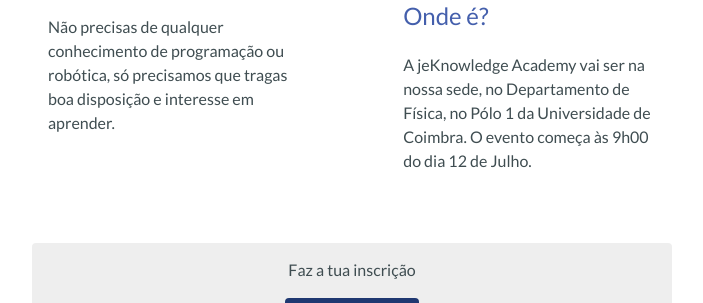
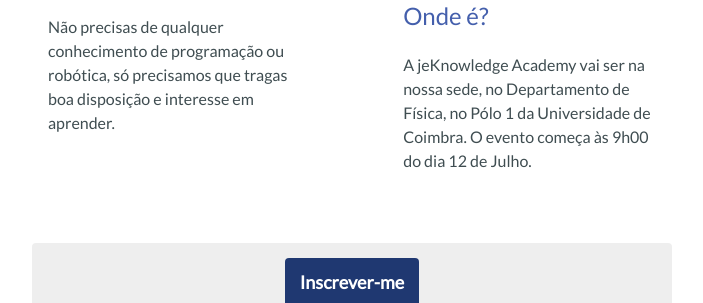
Before and after one commit to jeKnowledge/academy-articles, a Jekyll site: the page built from Academy2016.md, in a window 1280 px wide and 900 px high, scrolled down 2673 px, cut to the strip 0-303 px from the top of the window. Shown: the whole strip, without its empty margins (288-991 px from the left). Built offline with Jekyll 4.4.1, drawn with Linux system fonts in a browser that asks for light colours; a style sheet for code colours, icons or effects is not loaded.

Commit message:
academy 2016 improvement

```diff
--- a/Academy2016.md
+++ b/Academy2016.md
@@ -214,7 +214,6 @@
  <br>
   <div class="box grey" style="max-width: 40em; margin:auto;">
   <center>
-  <p>Faz a tua inscrição</p>
   <a class="btn btn-sub box button" style="color:white" href="https://jeknowledge.typeform.com/to/jy24kE" data-mode="1" target="_blank">Inscrever-me</a>
   <script>(function(){var qs,js,q,s,d=document,gi=d.getElementById,ce=d.createElement,gt=d.getElementsByTagName,id='typef_orm',b='https://s3-eu-west-1.amazonaws.com/share.typeform.com/';if(!gi.call(d,id)){js=ce.call(d,'script');js.id=id;js.src=b+'share.js';q=gt.call(d,'script')[0];q.parentNode.insertBefore(js,q)}id=id+'_';if(!gi.call(d,id)){qs=ce.call(d,'link');qs.rel='stylesheet';qs.id=id;qs.href=b+'share-button.css';s=gt.call(d,'head')[0];s.appendChild(qs,s)}})()</script>
 </center>
```
